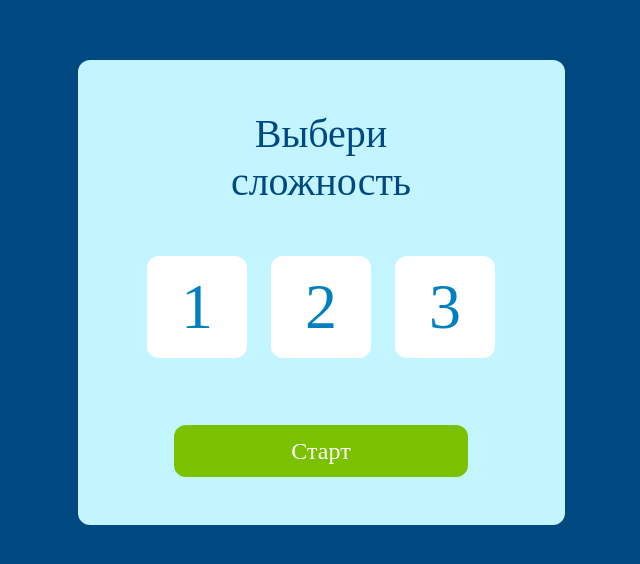
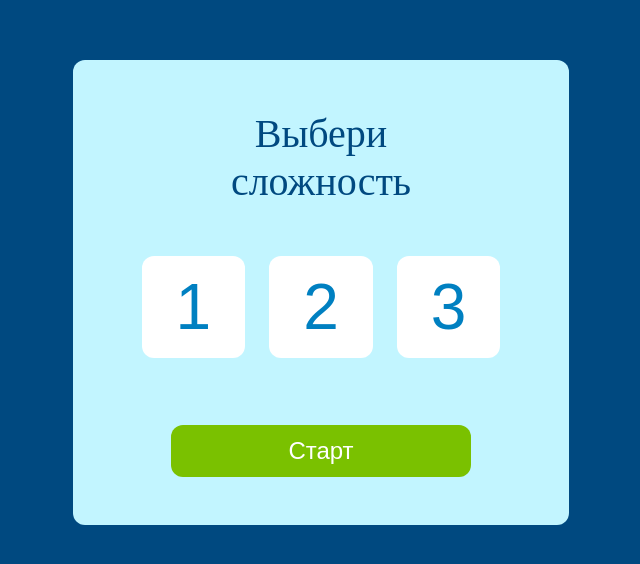
Before and after one commit to Sorokintech/skypro-cardgame-project, a website: page index.html in a window 1280 px wide. Shown: the part 108-672 px from the top of the page, without its empty margins (319-959 px from the left). Drawn offline with Linux system fonts and the light colour scheme.

Commit message:
first-steps

```diff
--- a/index.html
+++ b/index.html
@@ -1,20 +1,20 @@
 <!DOCTYPE html>
 <html lang="ru">
-<head>
-    <meta charset="UTF-8">
-    <meta http-equiv="X-UA-Compatible" content="IE=edge">
-    <meta name="viewport" content="width=device-width, initial-scale=1.0">
-    <link rel="stylesheet" href="/style.css">
+  <head>
+    <meta charset="UTF-8" />
+    <meta http-equiv="X-UA-Compatible" content="IE=edge" />
+    <meta name="viewport" content="width=device-width, initial-scale=1.0" />
+    <link rel="stylesheet" href="/style.css" />
     <title>Find your pair or die alone</title>
-</head>
-<body>
+  </head>
+  <body>
     <div class="app"></div>
 
     <script src="/src/templateEngine.js"></script>
-    <script src="/src/startPage.js" ></script>
+    <script src="/src/startPage.js"></script>
     <script src="/src/easy-mode.js"></script>
     <script src="/src/medium-mode.js"></script>
     <script src="/src/hard-mode.js"></script>
-    <script src="/src/script.js" ></script>
-</body>
+    <script src="/src/script.js"></script>
+  </body>
 </html>
--- a/src/easy-mode.js
+++ b/src/easy-mode.js
@@ -1,4 +1,4 @@
-const templateEasyMode ={
-    tag : 'h1',
-    content: 'Легкий уровень сложности'
+const templateEasyMode = {
+  tag: 'h1',
+  content: 'Легкий уровень сложности',
 };
--- a/src/hard-mode.js
+++ b/src/hard-mode.js
@@ -1,4 +1,4 @@
-const templateHardMode ={
-    tag : 'h1',
-    content: 'Сложный уровень сложности'
+const templateHardMode = {
+  tag: 'h1',
+  content: 'Сложный уровень сложности',
 };
--- a/src/medium-mode.js
+++ b/src/medium-mode.js
@@ -1,4 +1,4 @@
-const templateMediumMode ={
-    tag : 'h1',
-    content: 'Средний уровень сложности'
+const templateMediumMode = {
+  tag: 'h1',
+  content: 'Средний уровень сложности',
 };
--- a/src/startPage.js
+++ b/src/startPage.js
@@ -1,5 +1,5 @@
-const templateStartPage ={
-    tag : 'div',
+const templateStartPage = {
+  tag: 'div',
   cls: 'container',
   content: [
     {
@@ -14,24 +14,24 @@ const templateStartPage ={
         {
           tag: 'button',
           cls: 'difficulty-button',
-                    content: '1'
+          content: '1',
         },
         {
           tag: 'button',
           cls: 'difficulty-button',
-                    content: '2'
+          content: '2',
         },
         {
           tag: 'button',
           cls: 'difficulty-button',
-                    content: '3'
+          content: '3',
         },
-            ]
+      ],
     },
     {
       tag: 'button',
       cls: 'start-button',
-            content: 'Старт'
-        }
-    ]
+      content: 'Старт',
+    },
+  ],
 };
--- a/style.css
+++ b/style.css
@@ -1,35 +1,39 @@
 * {
-    font-family: 'StratosSkyeng';
+  /* font-family: StratosSkyeng; */
   font-style: normal;
   margin: 0;
   padding: 0;
 }
+
 .app {
   height: 100vh;
   background-color: #004980;
   display: flex;
   flex-direction: column;
-    flex-wrap: wrap;
+
+  /* flex-wrap: wrap; */
   justify-content: center;
   align-content: center;
   align-items: center;
+}
 
-}
 .container {
-    background: #C2F5FF;
+  background: #c2f5ff;
   border-radius: 12px;
   display: flex;
   flex-direction: column;
-    flex-wrap: nowrap;
+
+  /* flex-wrap: nowrap; */
   align-content: center;
   justify-content: center;
   align-items: center;
 }
+
 .container-header {
   padding: 50px 136px;
   width: 215px;
 
-    font-family: 'StratosSkyeng';
+  /* font-family: StratosSkyeng; */
   font-style: normal;
   font-weight: 400;
   font-size: 40px;
@@ -38,17 +42,21 @@
   font-feature-settings: 'pnum' on, 'lnum' on;
   color: #004980;
 }
+
 .difficulty-container {
   display: flex;
   flex-direction: row;
-    flex-wrap: wrap;
+
+  /* flex-wrap: wrap; */
   justify-content: center;
   gap: 24px;
   padding: 0 69px;
 }
+
 .difficulty-button {
   padding: 15px 34px;
-    font-family: 'StratosSkyeng';
+
+  /* font-family: StratosSkyeng; */
   font-style: normal;
   font-weight: 400;
   font-size: 64px;
@@ -56,40 +64,46 @@
   display: flex;
   align-items: center;
   text-align: center;
-    color: #0080C1;
+  color: #0080c1;
   background-color: #fff;
   border-radius: 12px;
   border-style: none;
   border-color: #fff;
   transition: 0.5s;
 }
+
 .difficulty-button:hover {
   cursor: pointer;
   transform: scale(1.05);
 }
+
 .diff-button-active {
-    background-color: #7AC100;
+  background-color: #7ac100;
   color: #fff;
 }
+
 .start-button {
-    background: #7AC100;
+  background: #7ac100;
   border-radius: 12px;
   border-style: none;
-    border-color: #7AC100;
-    font-family: 'StratosSkyeng';
+  border-color: #7ac100;
+
+  /* font-family: StratosSkyeng; */
   font-style: normal;
   font-weight: 400;
   font-size: 24px;
   line-height: 32px;
   font-feature-settings: 'pnum' on, 'lnum' on;
-    color: #FFFFFF;
+  color: #fff;
   margin-top: 67px;
   margin-bottom: 48px;
   padding: 10px 117px;
   transition: 0.5s;
 }
+
 .start-button:hover {
   cursor: pointer;
   transform: scale(1.05);
 }
+
 /* .app */
```
Also changed, not shown: package.json (added, +38 -0 lines), src/script.js (+6 -9 lines), src/templateEngine.js (+13 -16 lines), .eslintrc.json (added), .prettierrc.yaml (added), .stylelintrc.yml (added), 4 other files. Lines whose indentation alone changed are shown as unchanged.
